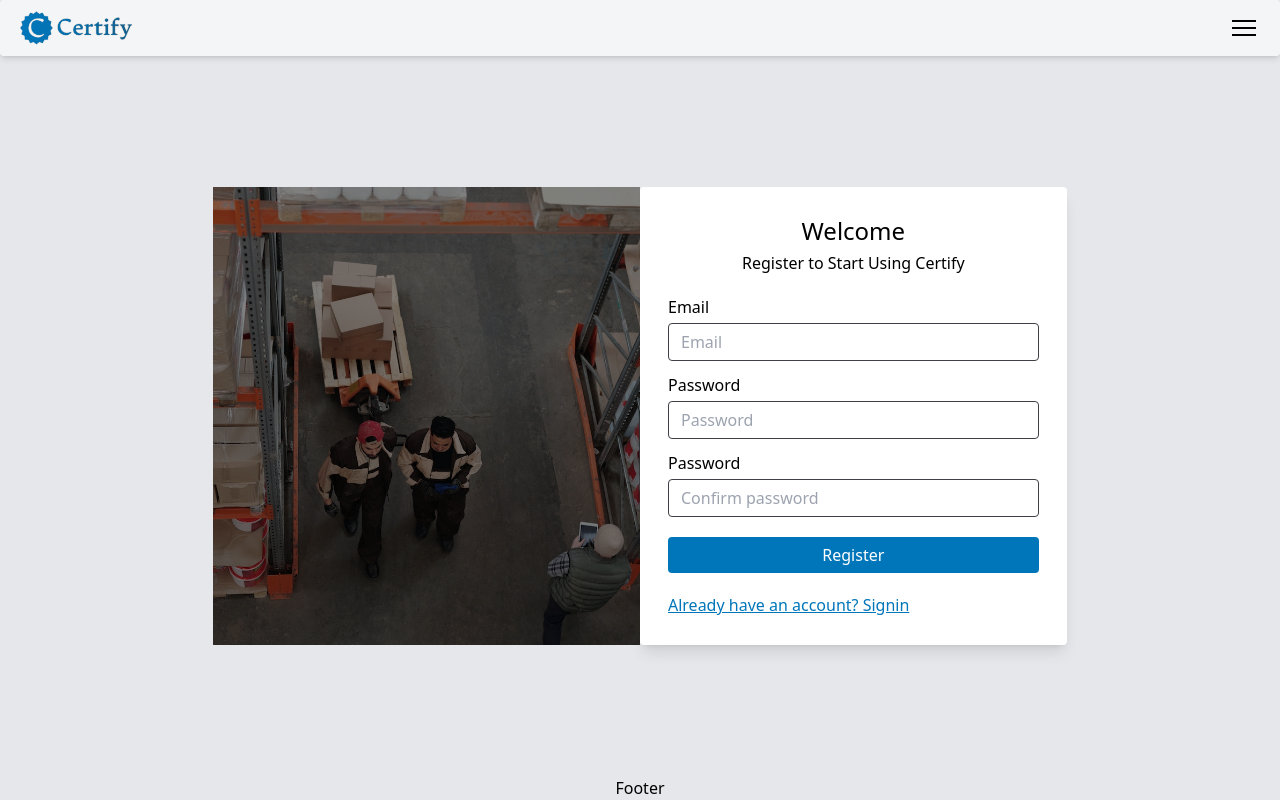
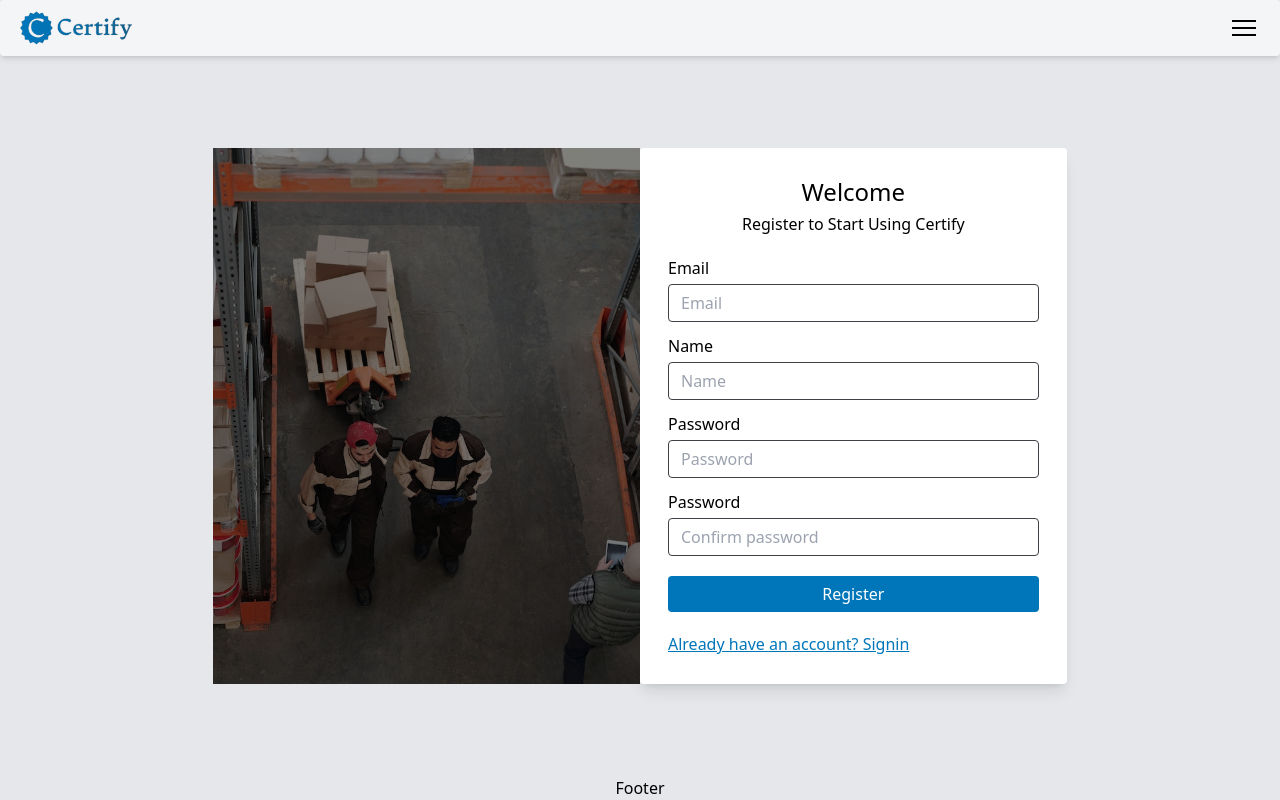
Before and after one commit to RyanBriggsDev/certify, a Next.js app: page /register in a window 1280 px wide. Built offline with nearby package versions, Linux system fonts and the light colour scheme.

Commit message:
Added login functionality

```diff
--- a/src/pages/register.tsx
+++ b/src/pages/register.tsx
@@ -1,19 +1,76 @@
-import { useState } from "react";
+import { useState, useEffect } from "react";
 import Head from "next/head";
 import Form from "@/components/form/Form";
 import { useRouter } from "next/router";
 import register from "../assets/img/register.jpg";
 import Nav from "@/components/ContentAlignment/Frame/Nav";
 import Icon from "@/components/Icon";
+import { createAdmin } from "@/lib/schema";
+import { ZodError } from "zod";
+import Loading from "@/components/Loading";
 
 export default function Register() {
   const router = useRouter();
-  const [error, setError] = useState<boolean>(false);
+  const [error, setError] = useState<string>("");
+  const [loading, setLoading] = useState<boolean>(false);
+
+  useEffect(() => {
+    if (error) {
+      setTimeout(() => {
+        setError("");
+      }, 5000);
+    }
+  }, [error]);
 
   const onSubmitHandler = async (form: FormData) => {
-    console.log(form);
-    setError(true);
+    setLoading(true);
+    if (form.password !== form.password2) {
+      setError("Please ensure password fields match");
+      return;
+    }
+    try {
+      const admin = await createAdmin.parse({
+        name: form.name,
+        email: form.email,
+        password: form.password,
+      });
+      const result = await fetch("/api/register", {
+        method: "POST",
+        body: JSON.stringify(admin),
+        headers: {
+          "Content-Type": "application/json",
+        },
+      });
+      if (result?.ok) {
+        router.push("/signin");
+      } else {
+        console.log(result);
+        setError("Error when creating account. Please try again");
+        setLoading(false);
+        return;
+      }
+    } catch (err) {
+      setLoading(false);
+      if (err instanceof ZodError) {
+        setError(err.issues[0].message);
+        return;
+      }
+      setError("Something went wrong");
+    }
   };
+
+  if (loading) {
+    return (
+      <>
+        <Head>
+          <title>Certify | Register for Access</title>
+          <meta name="description" content="Register & create your account to start using Certify today." />
+        </Head>
+        <Nav />
+        <Loading />
+      </>
+    );
+  }
 
   return (
     <>
@@ -24,6 +81,7 @@ export default function Register() {
       <Nav />
       <div className="w-100 mx-2 flex flex-grow flex-col items-center justify-center md:mx-0">
         <div className="mx-5 flex w-full flex-col justify-center md:w-2/3">
+          {error ? <RegisterAlert dismiss={() => setError("")} error={error} /> : null}
           <div className="flex">
             <div className="hidden lg:block lg:w-1/2">
               <img src={register.src} alt="" className="h-full object-cover brightness-50" />
@@ -37,7 +95,6 @@ export default function Register() {
               />
             </div>
           </div>
-          {error ? <RegisterAlert dismiss={() => setError(false)} /> : null}
         </div>
       </div>
     </>
@@ -46,10 +103,10 @@ export default function Register() {
 
 function RegisterAlert(props: AlertProps) {
   return (
-    <div className="my-2 flex justify-between rounded-md bg-pallete-orange px-5 py-3 text-white">
+    <div className="z-[1000] my-2 flex justify-between rounded-md bg-pallete-orange px-5 py-3 text-white">
       <p>
-        <span className="font-bold">Alert : </span>Something went wrong registering your account. Please try
-        again.
+        <span className="font-bold">Alert : </span>
+        {props.error}
       </p>
       <div onClick={props.dismiss} className="mx-2 flex cursor-pointer items-center">
         <Icon icon="BiX" size="2xl" color="white" />
@@ -59,6 +116,7 @@ function RegisterAlert(props: AlertProps) {
 }
 
 type FormData = {
+  name: string;
   email: string;
   password: string;
   password2: string;
@@ -66,6 +124,7 @@ type FormData = {
 
 type AlertProps = {
   dismiss: () => void;
+  error: string;
 };
 
 const formContent = [
@@ -79,6 +138,12 @@ const formContent = [
         name: "email",
         placeholder: "Email",
         required: true,
+      },
+      {
+        label: "Name",
+        type: "text",
+        name: "name",
+        placeholder: "Name",
       },
       {
         label: "Password",
```
